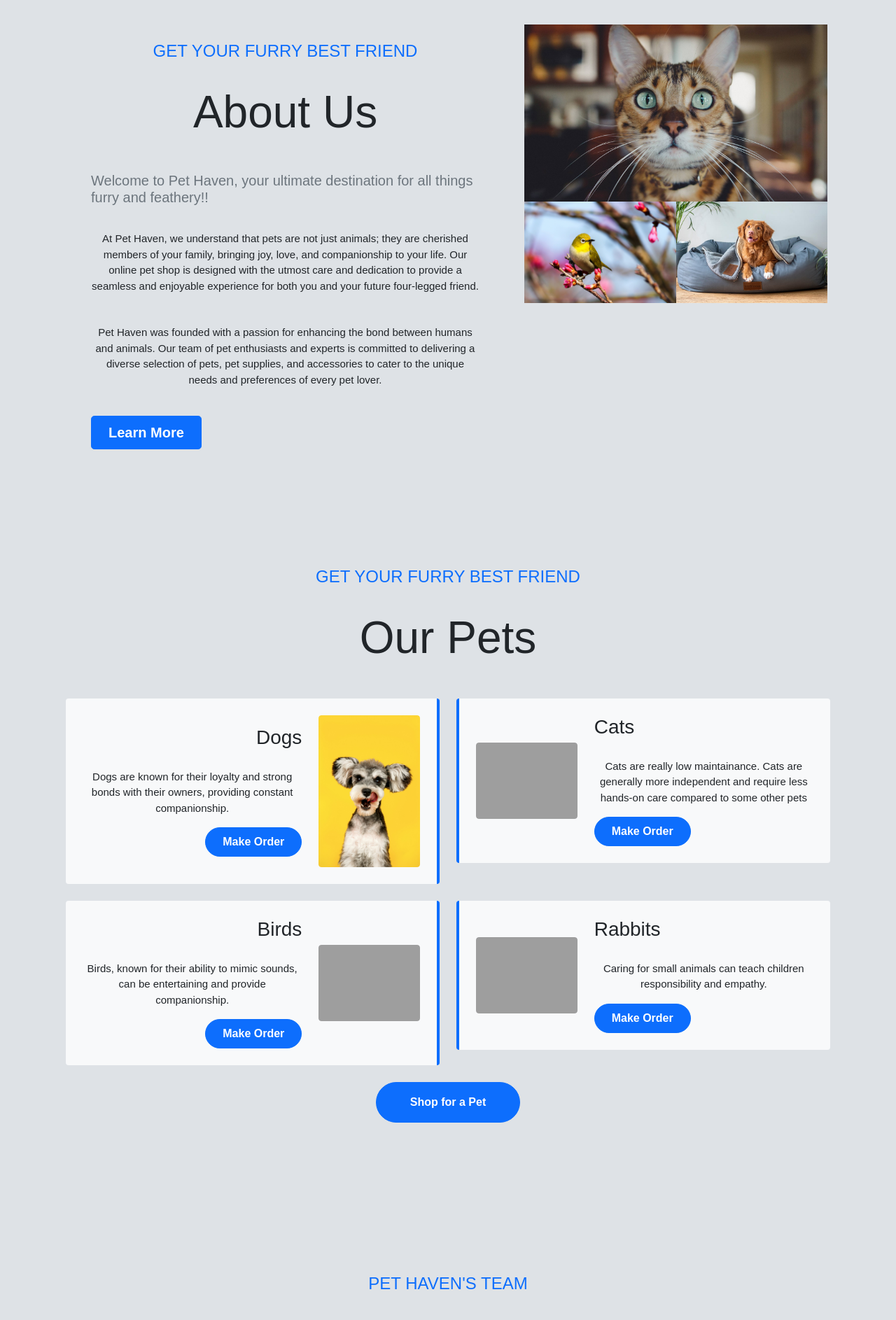
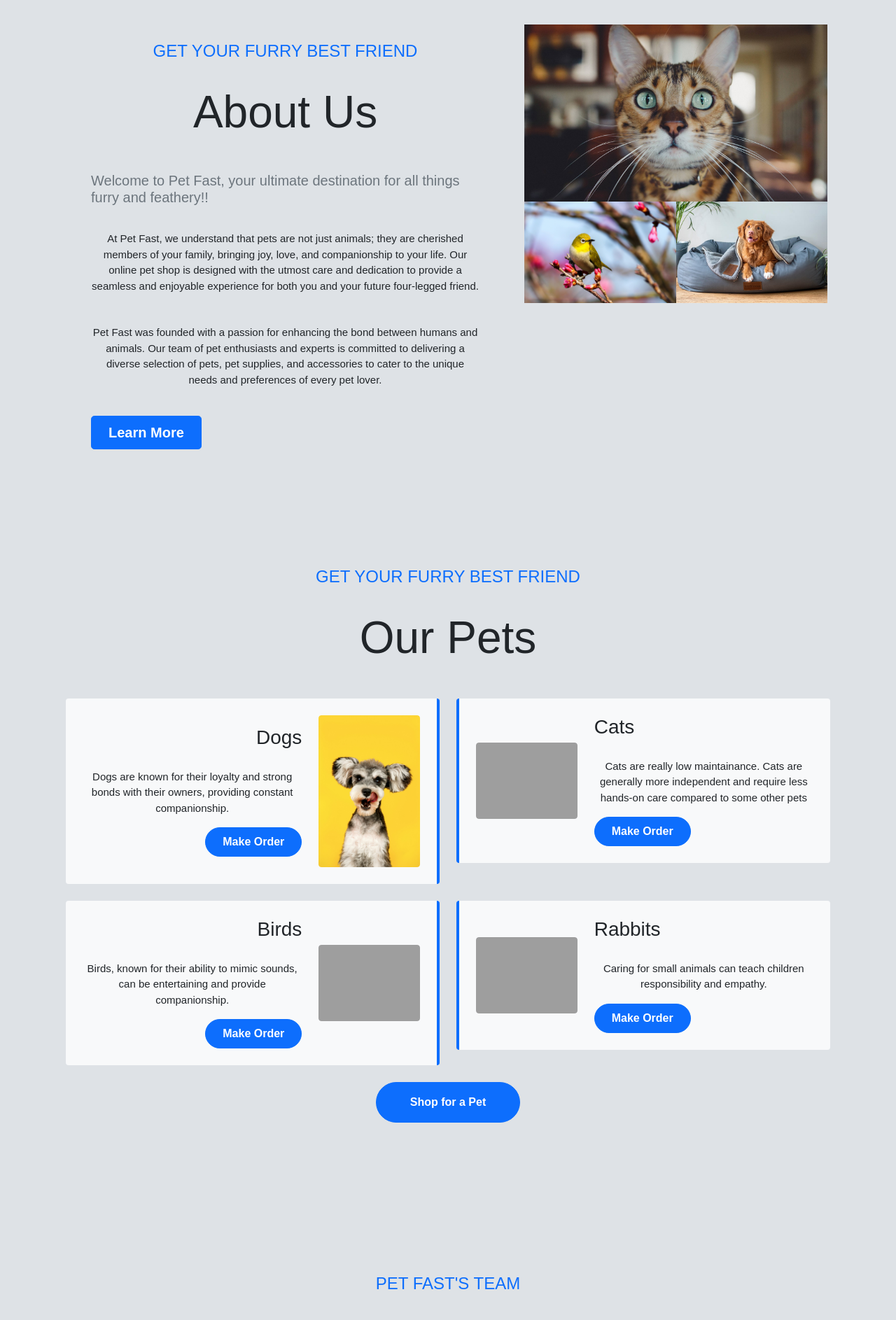
Before and after one commit to philipnyakwaka1/PET_HAVEN_DEV, a Django app: page / in a window 1280 px wide. Shown: the part 441-2327 px from the top of the page at 70% size. Run offline with Django 5.2, Linux system fonts and the light colour scheme; some libraries are stand-ins or nearby versions; grey boxes are pictures that could not be loaded.

Commit message:
Some changes

```diff
--- a/mysite/users/templates/users/home.html
+++ b/mysite/users/templates/users/home.html
@@ -1,7 +1,4 @@
-{% extends 'users/base.html' %}
-{% load static %}
-
-{% block content %}
+{% extends 'users/base.html' %} {% load static %} {% block content %}
 
 <!-- Navbar End -->
 
@@ -16,9 +13,7 @@
   <div class="modal-dialog modal-fullscreen">
     <div class="modal-content rounded-0">
       <div class="modal-header">
-         <h5 class="modal-title" id="exampleModalLabel">
-           Search by keyword
-         </h5>
+        <h5 class="modal-title" id="exampleModalLabel">Search by keyword</h5>
         <button
           type="button"
           class="btn-close"
@@ -81,22 +76,21 @@
         <h1 class="display-3">About Us</h1>
       </div>
       <h5 class="text-muted mb-3">
-         Welcome to Pet Haven, your ultimate destination for all things furry
-         and feathery!!
+        Welcome to Pet Fast, your ultimate destination for all things furry and
+        feathery!!
       </h5>
       <p class="mb-4">
-         At Pet Haven, we understand that pets are not just animals; they are
-         cherished members of your family, bringing joy, love, and
-         companionship to your life. Our online pet shop is designed with the
-         utmost care and dedication to provide a seamless and enjoyable
-         experience for both you and your future four-legged friend.
+        At Pet Fast, we understand that pets are not just animals; they are
+        cherished members of your family, bringing joy, love, and companionship
+        to your life. Our online pet shop is designed with the utmost care and
+        dedication to provide a seamless and enjoyable experience for both you
+        and your future four-legged friend.
       </p>
       <p class="mb-4">
-         Pet Haven was founded with a passion for enhancing the bond between
-         humans and animals. Our team of pet enthusiasts and experts is
-         committed to delivering a diverse selection of pets, pet supplies,
-         and accessories to cater to the unique needs and preferences of
-         every pet lover.
+        Pet Fast was founded with a passion for enhancing the bond between
+        humans and animals. Our team of pet enthusiasts and experts is committed
+        to delivering a diverse selection of pets, pet supplies, and accessories
+        to cater to the unique needs and preferences of every pet lover.
       </p>
 
       <!-- <ul class="list-inline">
@@ -126,13 +120,25 @@
     <div class="col-lg-5">
       <div class="row px-3">
         <div class="col-12 p-0">
-           <img class="img-fluid w-100" src="{% static 'images/carousel-1.jpg' %}" alt="" />
+          <img
+            class="img-fluid w-100"
+            src="{% static 'images/carousel-1.jpg' %}"
+            alt=""
+          />
         </div>
         <div class="col-6 p-0">
-           <img class="img-fluid w-100" src="{% static 'images/birddd.jpg' %}" alt="" />
+          <img
+            class="img-fluid w-100"
+            src="{% static 'images/birddd.jpg' %}"
+            alt=""
+          />
         </div>
         <div class="col-6 p-0">
-           <img class="img-fluid w-100" src="{% static 'images/about-1.jpg' %}" alt="" />
+          <img
+            class="img-fluid w-100"
+            src="{% static 'images/about-1.jpg' %}"
+            alt=""
+          />
         </div>
       </div>
     </div>
@@ -159,8 +165,8 @@
               <div class="services-content text-end">
                 <h3>Dogs</h3>
                 <p>
-                   Dogs are known for their loyalty and strong bonds with
-                   their owners, providing constant companionship.
+                  Dogs are known for their loyalty and strong bonds with their
+                  owners, providing constant companionship.
                 </p>
                 <a
                   href="./shop.html"
@@ -204,8 +210,8 @@
                 <h3>Cats</h3>
                 <p>
                   Cats are really low maintainance. Cats are generally more
-                   independent and require less hands-on care compared to
-                   some other pets
+                  independent and require less hands-on care compared to some
+                  other pets
                 </p>
                 <a
                   href="./shop.html"
@@ -270,8 +276,8 @@
               <div class="services-content text-start">
                 <h3>Rabbits</h3>
                 <p>
-                   Caring for small animals can teach children responsibility
-                   and empathy.
+                  Caring for small animals can teach children responsibility and
+                  empathy.
                 </p>
                 <a
                   href="./shop.html"
@@ -302,7 +308,7 @@
 <div class="container-fluid team py-5">
   <div class="container py-5">
     <div class="text-center mx-auto mb-5" style="max-width: 800px">
-       <p class="fs-4 text-uppercase text-primary">Pet Haven's Team</p>
+      <p class="fs-4 text-uppercase text-primary">Pet Fast's Team</p>
       <h1 class="display-4 mb-4">Our specialists</h1>
     </div>
     <div class="row g-4">
@@ -463,7 +469,7 @@
 
 <div class="container py-5">
   <div class="text-center mx-auto mb-5" style="max-width: 800px">
-     <p class="fs-4 text-uppercase text-primary">Pet Haven's Team</p>
+    <p class="fs-4 text-uppercase text-primary">What People Say About Us.</p>
     <h1 class="display-4 mb-4">Testimonials</h1>
   </div>
   <div id="myCarousel" class="carousel slide" data-ride="carousel">
@@ -480,9 +486,9 @@
           <img src="{% static 'images/kids and rabbits.jpg' %}" alt="" />
         </div>
         <p class="testimonial">
-           You guys rock!! My kids really love the pet rabbits and I'm
-           looking into getting them more rabbits. <br />
-           They are also learning responsibility. Thank you Pet haven.
+          You guys rock!! My kids really love the pet rabbits and I'm looking
+          into getting them more rabbits. <br />
+          They are also learning responsibility. Thank you Pet Fast.
         </p>
         <p class="overview">
           <b>Michael Holz</b>Seo Analyst at <a href="#">OsCorp Tech.</a>
@@ -502,8 +508,8 @@
           <img src="{% static '/images/about.jpg' %}" alt="" />
         </div>
         <p class="testimonial">
-           I really love my dogs. They have been my companions and have
-           helped me battle depression. <br />
+          I really love my dogs. They have been my companions and have helped me
+          battle depression. <br />
           Thank you pet haven for my furry best friends
         </p>
         <p class="overview">
@@ -524,10 +530,10 @@
           <img src="{% static '/images/catss.jpg' %}" alt="" />
         </div>
         <p class="testimonial">
-           Pet haven gave me the healthiest cats. I am not as lonely as I
-           used to be. I have company in my pets <br />
-           Pet haven even keeps checking up on my pets and offering any
-           support I may need.
+          Pet Fast gave me the healthiest cats. I am not as lonely as I used to
+          be. I have company in my pets <br />
+          Pet haven even keeps checking up on my pets and offering any support I
+          may need.
         </p>
         <p class="overview">
           <b>Antonio Moreno</b>Web Developer at <a href="#">Circle Ltd.</a>
@@ -650,7 +656,7 @@
         <div class="footer-item">
           <h4 class="text-light mb-3">Contact</h4>
           <p>Address: Nairobi, Kenya</p>
-           <p>Email: pethaven@gmail.com</p>
+          <p>Email: petfast@gmail.com</p>
           <p>Phone: +254727283082</p>
           <p>Payment Accepted</p>
           <img src="{% static 'img/payment.png' %}" class="img-fluid" alt="" />
```
Also changed, not shown: mysite/users/templates/users/testimonial.html (+10 -12 lines). Lines whose indentation alone changed are shown as unchanged.
